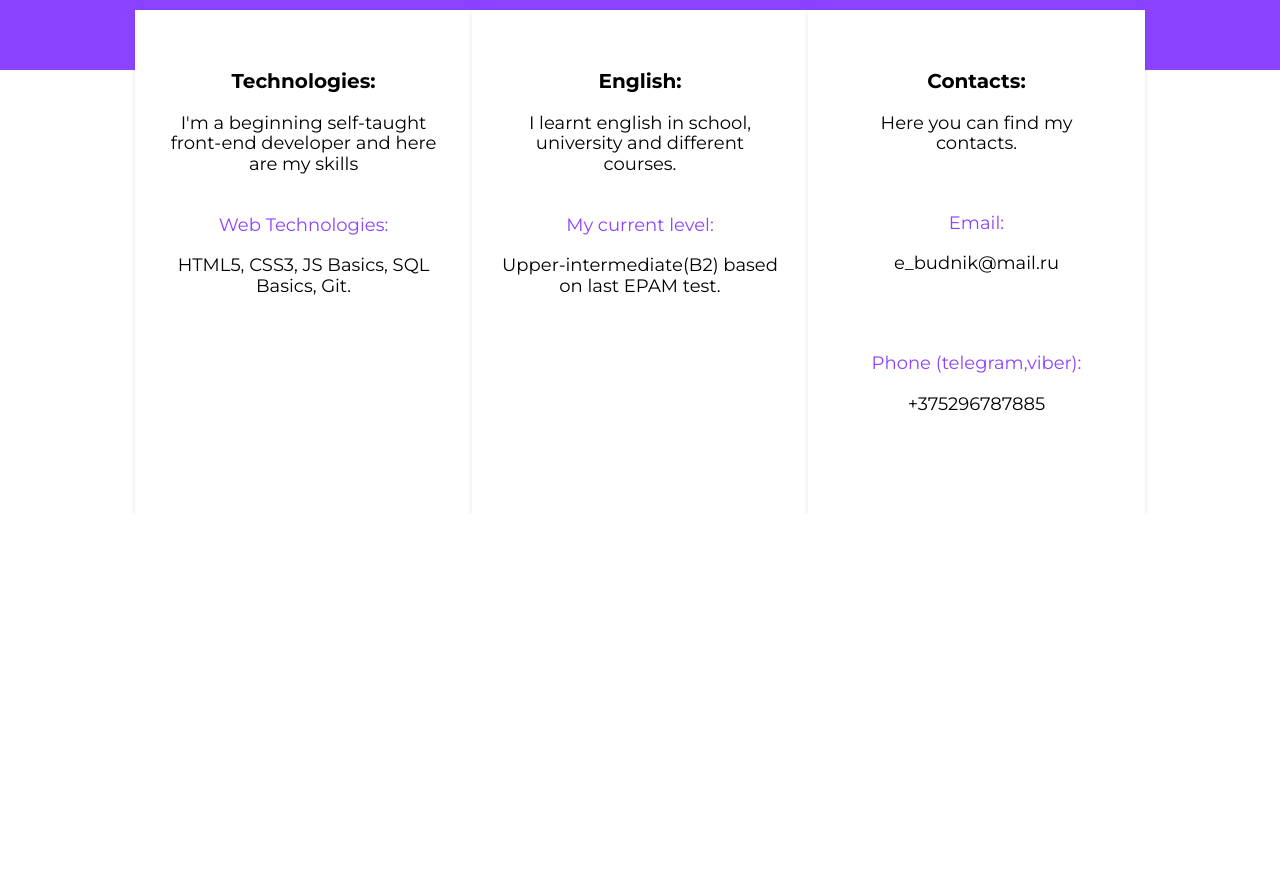
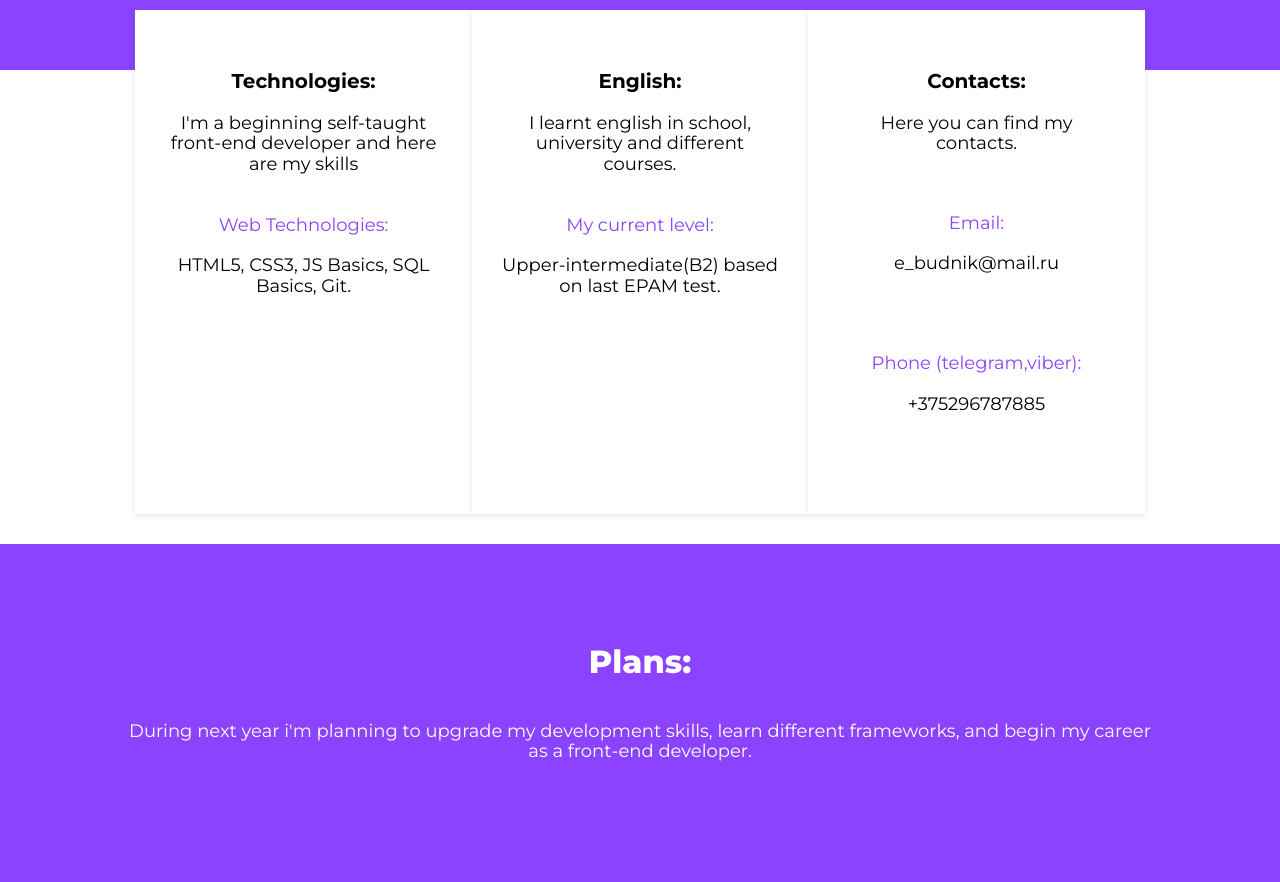
Before and after one commit to egorbudnik/rsschool-codejam1-cv, a plain HTML site: page index.html in a window 1280 px wide. Shown: the part 1130-2012 px from the top of the page. Before the commit the page ends 1644 px from the top, so only its background shows below. Drawn offline with nearby package versions, Linux system fonts and the light colour scheme.

Commit message:
feat: add plans

```diff
--- a/index.html
+++ b/index.html
@@ -57,6 +57,14 @@
             </div>
         </div>
     </article>
+    <section class="color-1">
+        <div class="pagewrapper">
+            <div class="section-title">Plans:</div>
+            <div class="section-text">
+                <p>During next year i'm planning to upgrade my development skills, learn different frameworks, and begin my career as a front-end developer. </p>
+            </div>
+        </div>
+    </section>
 </body>
 
 </html>
--- a/styles/style.css
+++ b/styles/style.css
@@ -49,6 +49,7 @@ display: flex;
 justify-content: center;
 flex-flow: row wrap;
 margin-top: -60px;
+margin-bottom:30px;
 
 }
 .skills-item{
```
